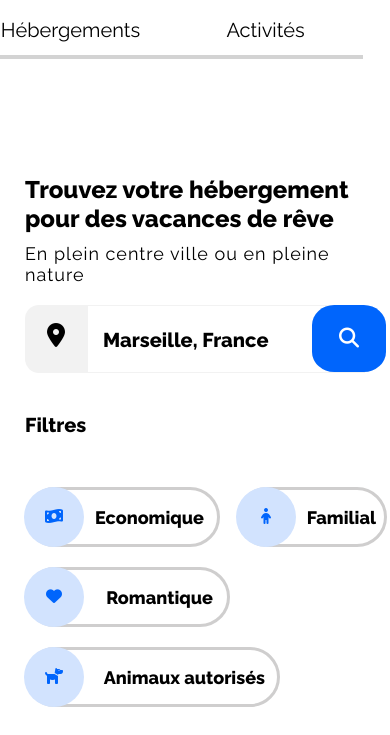
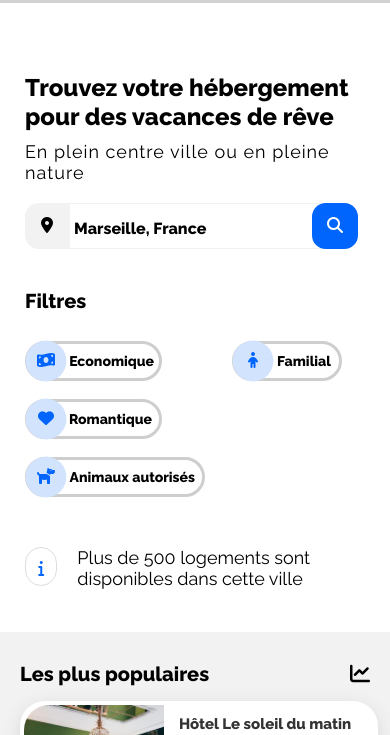
Before and after one commit to Hline2303/SoleneMedina_2_07012021, a plain HTML site: page index.html in a window 390 px wide. Shown: the part 147-882 px from the top of the page. Drawn offline with Linux system fonts and the light colour scheme.

Commit message:
Final soutenance

```diff
--- a/style.css
+++ b/style.css
@@ -964,13 +964,18 @@ footer h3 {
 
 @media only screen and (min-width: 320px) and (max-width: 782px) {
 
+	h2, .stats {
+		font-size: 20px;
+	}
+
 	header img {
 		position: absolute;
+		margin-left: 7px;
 	}
 
 	header nav {
 		position: relative;
-
+		margin-right: 0;
 	}
 
 	header nav ul {
@@ -979,6 +984,7 @@ footer h3 {
 		flex-wrap: wrap-reverse;
 		position: relative;
 		bottom: 21px;
+		padding: 0;
 	}
 
 	header nav ul li {
@@ -987,6 +993,7 @@ footer h3 {
 
 	header nav ul li a {
 		width: 100%;
+		margin: 0;
 	}
 
 	header nav ul li a::after {
@@ -1005,26 +1012,24 @@ footer h3 {
 
 
 	#navigation {
-		margin: 71px auto;
+		margin: 15px auto;
 		flex-direction: column;
 	}
 
 	.navheb {
-		width: 50%;
+		width: 60%;
 		text-align: center;
 		position: relative;
-		right: 57px;
 	}
 
 	.navact {
-		width: 50%;
+		width: 40%;
 		text-align: center;
 		position: relative;
-		right: 57px;
 	}
 
 	#navins {
-		width: 84%;
+		width: 95%;
 
 	}
 
@@ -1035,21 +1040,28 @@ footer h3 {
 	}
 
 	#location {
-		padding: 18px 22px;
+		padding: 14px 16px;
+		height: 18px;
+		font-size: 16px;
 	}
 
 	#search-bar input {
-		padding-left: 15px;
+		padding-left: 4px;
 		font-size: 22px;
 		width: 80%;
 		font-family: 'Raleway';
 	}
 
+	::placeholder {
+		font-size: 16px;
+	}
+
 	button {
 		position: absolute;
-		padding: 22px 27px;
+		padding: 14px 15px;
 		border-radius: 30%;
 		left: 80%;
+		font-size: 16px;
 	}
 
 	button::before {
@@ -1066,16 +1078,27 @@ footer h3 {
 	.toggleBox {
 		width: auto;
 		flex-wrap: wrap;
+		grid-gap: 3px;
+	}
+
+	input[type="checkbox"]::before {
+		top: -2%; /* mettre bottom */
+		width: 34px;
+		height: 34px;
+	}
+
+	label {
+		height: 40px;
 	}
 
 	#grid-eco {
-		width: 55%;
+		width: 60%;
 		height: 55px;
 	}
 
 	#grid-fam, #grid-love {
 		height: 55px;
-		width: 30%;
+		width: 37%;
 	}
 
 	#grid-dog {
@@ -1094,23 +1117,26 @@ footer h3 {
 	}
 
 	#eco-btn {
-		width: 195px;
-		font-size: 18px;
+		width: 137px;
+		font-size: 14px;
+		padding: 5px;
 	}
 
 	#fam-btn {
-		width: 150px;
-		font-size: 18px;
+		width: 110px;
+		font-size: 14px;
 	}
 
 	#love-btn {
-		width: 205px;
-		font-size: 18px;
+		width: 137px;
+		font-size: 14px;
+		padding: 7px;
 	}
 
 	#dog-btn {
-		width: 255px;
-		font-size: 18px;
+		width: 180px;
+		font-size: 14px;
+		padding: 7px;
 	}
 
 	#toggle-info p {
@@ -1145,7 +1171,7 @@ footer h3 {
 	}
 
 	.card-pop h4 {
-		font-size: 20px;
+		font-size: 15px;
 	}
 
 	.card-pop p {
@@ -1153,7 +1179,7 @@ footer h3 {
 	}
 
 	.card-pop .content-pop {
-		padding: 5px 5px 5px 20px;
+		padding: 5px 5px 5px 10px;
 	}
 
 	.content-pop .stars {
@@ -1203,7 +1229,7 @@ footer h3 {
 	.grid-activites {
 		grid-template-columns: 1fr;
 		grid-template-rows: auto;
-		grid-gap: 40px;
+		grid-gap: 60px;
 	}
 
 	#activites h2 {
@@ -1230,6 +1256,10 @@ footer h3 {
 
 	}
 
+	.act3 {
+		margin-bottom: 10px;
+	}
+
 	footer #footer-infos {
 		grid-template-columns: 1fr;
 	}
```
Also changed, not shown: index.html (line endings or trailing spaces).
